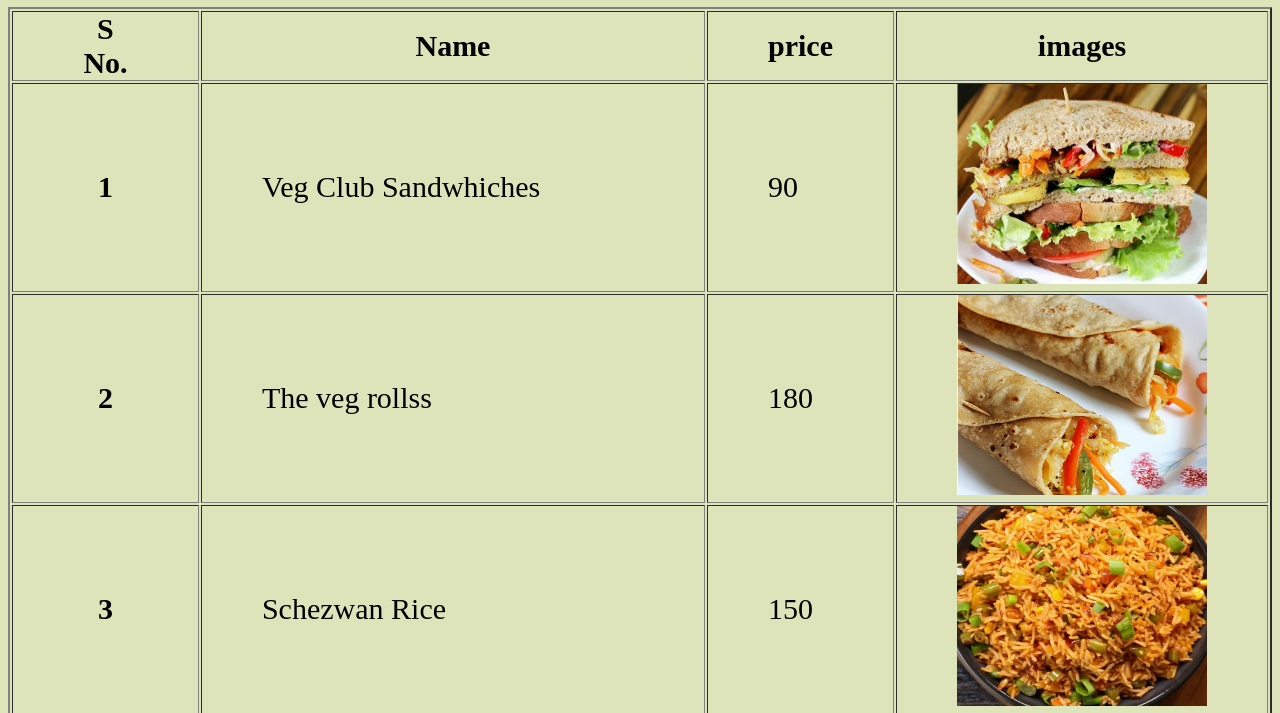
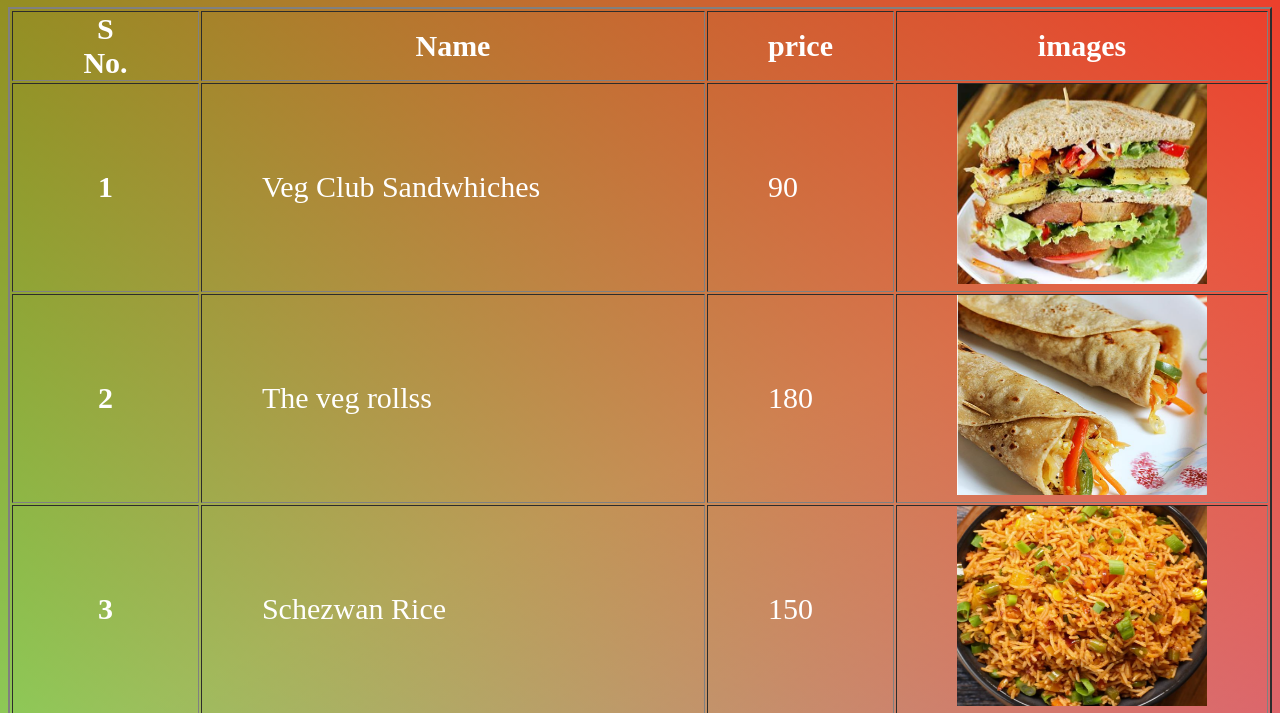
Before and after one commit to sarthakjoshi2003/menucard, a plain HTML site: page index.html in a window 1280 px wide. Shown: the part 153-866 px from the top of the page. Drawn offline with Linux system fonts and the light colour scheme.

Commit message:
Update index.html

```diff
--- a/index.html
+++ b/index.html
@@ -11,7 +11,10 @@
             width:250px;
         }
         body{
-            background-color: #b5c46371;
+            background: linear-gradient(217deg, rgba(255,0,0,.8), rgba(255,0,0,0) 70.71%),
+            linear-gradient(127deg, rgba(0,255,0,.8), rgba(0,255,0,0) 70.71%),
+            linear-gradient(336deg, rgba(0,0,255,.8), rgba(0,0,255,0) 70.71%);
+            color:white;
         }
         td,th{
             padding: 0 2em;
```
